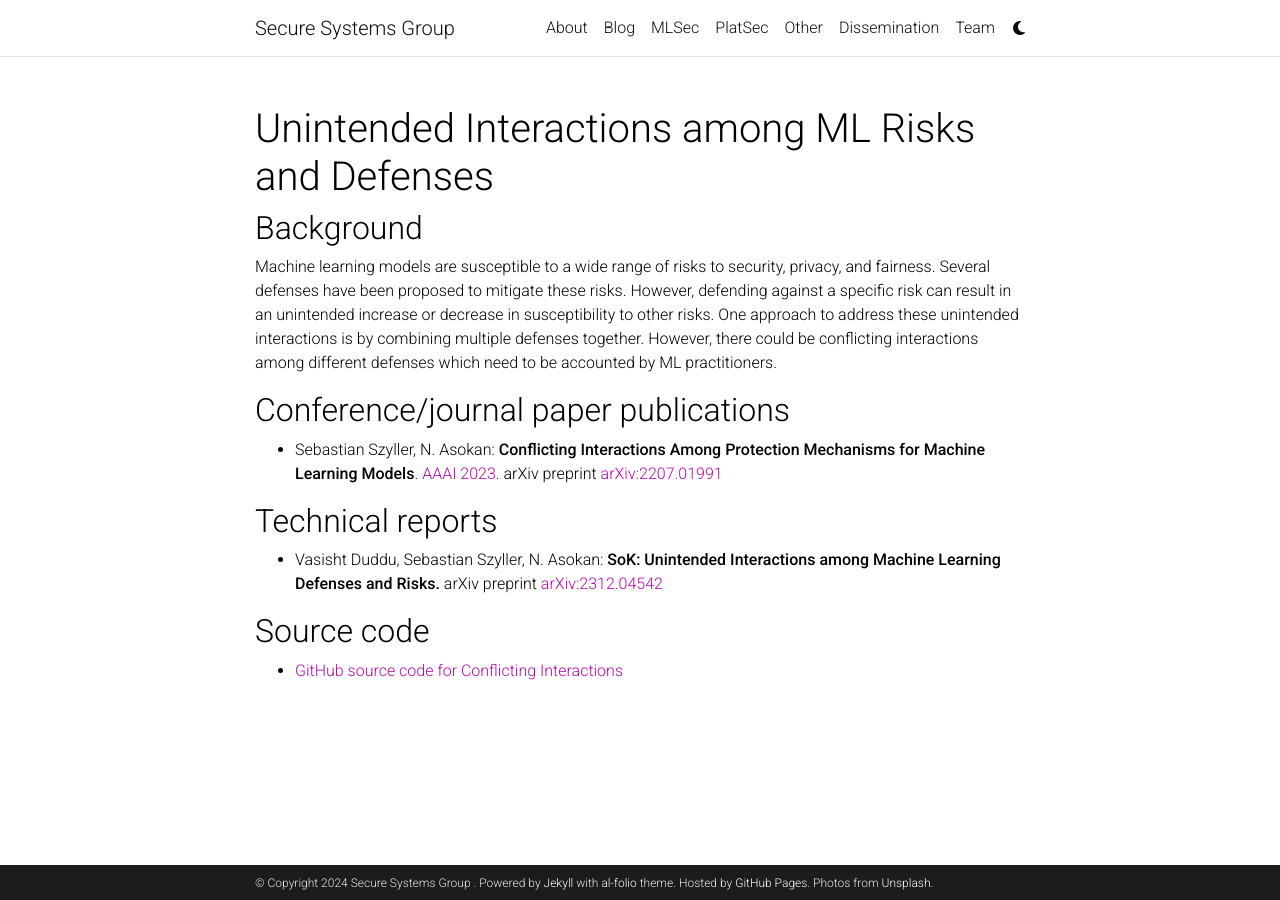
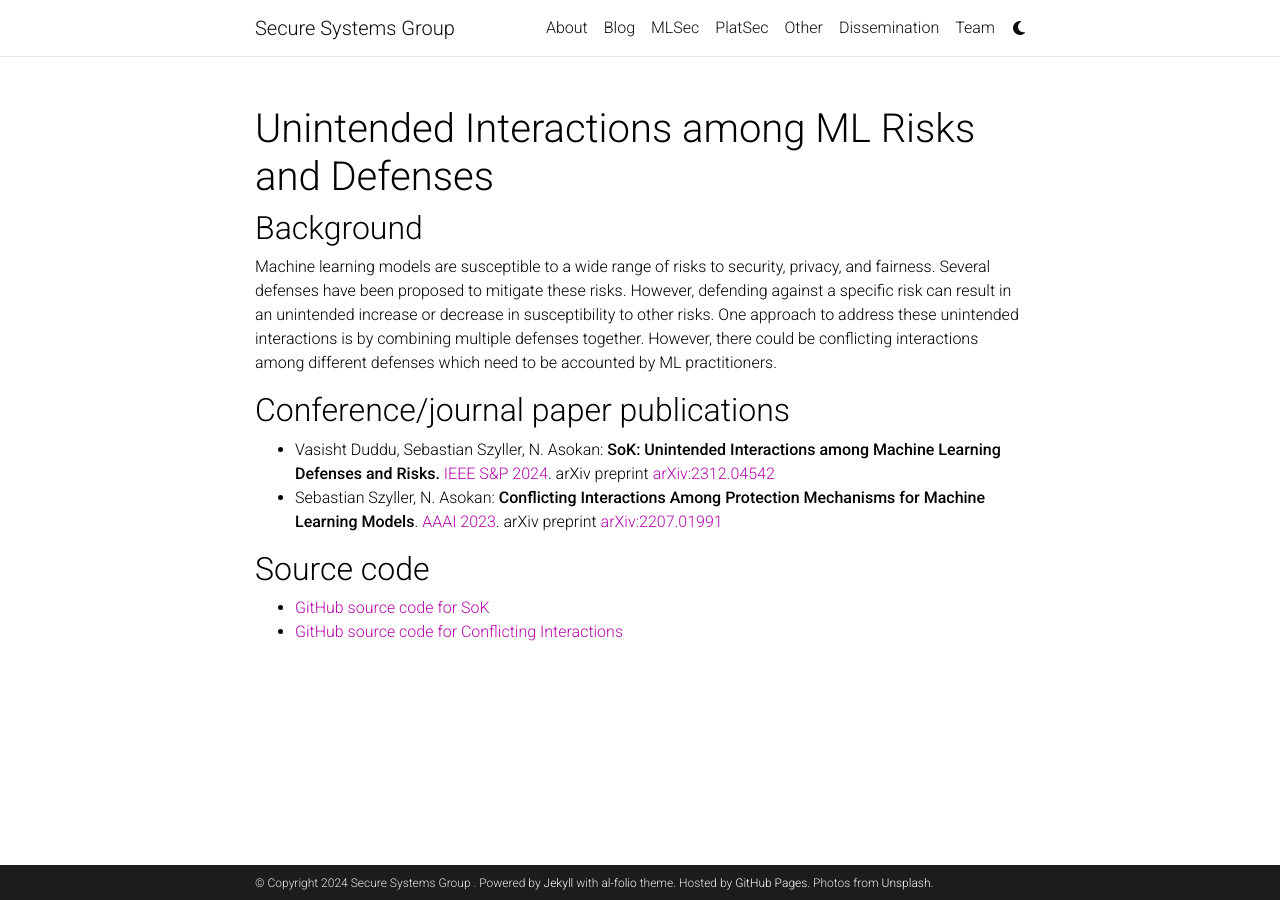
Before and after one commit to ssg-research/ssg-research.github.io, a Jekyll site: the page built from _projects/mlsec/interactions.md, in a window 1280 px wide. Built offline with Jekyll 4.4.1, drawn with Linux system fonts in a browser that asks for light colours; comment, search, counter and statistics services are not loaded; a style sheet for code colours, icons or effects is not loaded.

Commit message:
Update interactions.md

```diff
--- a/_projects/mlsec/interactions.md
+++ b/_projects/mlsec/interactions.md
@@ -19,13 +19,12 @@ However, there could be conflicting interactions among different defenses which
 
 ## Conference/journal paper publications
 
+- Vasisht Duddu, Sebastian Szyller, N. Asokan: **SoK: Unintended Interactions among Machine Learning Defenses and Risks.** [IEEE S&P 2024](https://sp2024.ieee-security.org/). arXiv preprint [arXiv:2312.04542](https://arxiv.org/abs/2312.04542)
 - Sebastian Szyller, N. Asokan: **Conflicting Interactions Among Protection Mechanisms for Machine Learning Models**. [AAAI 2023](https://aaai-23.aaai.org). arXiv preprint [arXiv:2207.01991](https://arxiv.org/abs/2207.01991)
-
-## Technical reports
-
-- Vasisht Duddu, Sebastian Szyller, N. Asokan: **SoK: Unintended Interactions among Machine Learning Defenses and Risks.** arXiv preprint [arXiv:2312.04542](https://arxiv.org/abs/2312.04542)
 
 
 ## Source code
 
+
+- [GitHub source code for SoK](https://github.com/ssg-research/sok-unintended-interactions)
 - [GitHub source code for Conflicting Interactions](https://github.com/ssg-research/conflicts-in-ml-protection-mechanisms)
```
